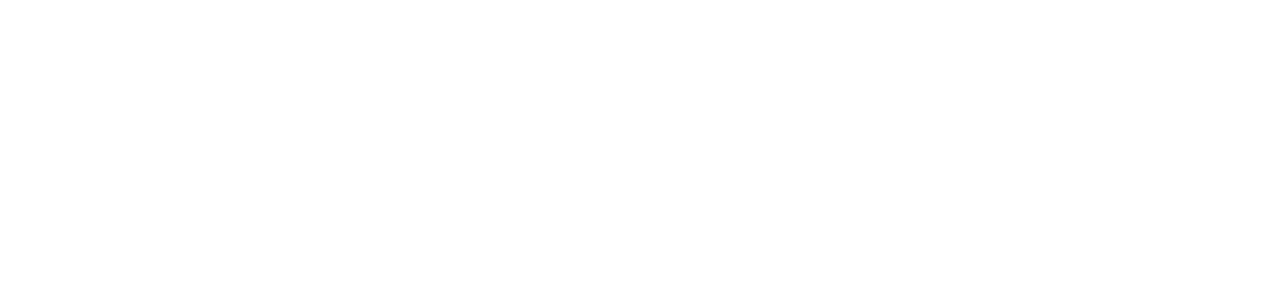
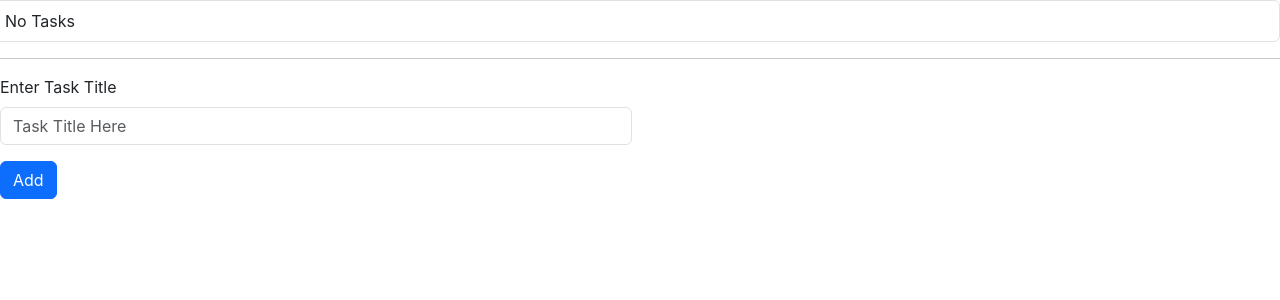
Before and after one commit to saurabhkdang/react-practice-projects, a React (Create React App) app: page / in a window 1280 px wide. Shown: the top 300 px of the page. Built offline with nearby package versions, Linux system fonts and the light colour scheme.

Commit message:
ToDo List till local storage manager

```diff
--- a/src/App.js
+++ b/src/App.js
@@ -1,6 +1,7 @@
 import './App.css';
 import CounterWithReducer from './components/CounterWithReducer';
 import CounterWithState from './components/CounterWithState';
+import ToDoList from './components/ToDoList';
 
 function App() {
 
@@ -9,6 +10,8 @@
       {/* <CounterWithState /> */}
       {/* Below component is with local storage */}
       {/* <CounterWithReducer/> */}
+
+      <ToDoList/>
     </div>
   );
 }
--- /dev/null
+++ b/src/components/ToDoList.js
@@ -0,0 +1,85 @@
+import React, { useState, useEffect } from 'react'
+import { v4 as uuidv4} from 'uuid'
+
+const completedStyle = {
+    textDecoration: 'line-through',
+    color: 'gray'
+};
+
+const ToDoList = () => {
+
+    const [tasks, setTasks] = useState(() => {
+        const storedTasks = localStorage.getItem("tasks");
+        return storedTasks ? JSON.parse(storedTasks) : [];
+    });
+    const [title, setTitle] = useState("");
+
+
+    useEffect(() => {
+        localStorage.setItem("tasks", JSON.stringify(tasks))
+    }, [tasks])
+
+    const addTask = () => {
+        if (title.trim() === "") return;
+        setTasks([...tasks, {id: uuidv4(), title, completed:false}])
+        setTitle('')
+    }
+
+    const markTask = (id) => {
+        const updatedTasks = tasks.map((task) => {
+            if (task.id === id) {
+                return { ...task, completed: !task.completed }; // create a new object
+            }
+            return task
+        })
+
+        setTasks(updatedTasks)
+    }
+
+    return (
+
+        <>
+            <div className='row'>
+                <ul className="list-group">
+                    {
+                        tasks.length >0 ? tasks.map((task, index) => (
+                            <li key={task.id} className={`list-group-item`}>
+                                <input
+                                className="form-check-input me-1"
+                                type="checkbox"
+                                onChange={() => markTask(task.id)}
+                                checked={task.completed}
+                                id={`task-${index}`}></input>
+                                <label
+                                className="form-check-label"
+                                htmlFor={`task-${index}`}
+                                style={task.completed?completedStyle:{}}
+                                >{task.title}</label>
+                            </li>
+                        )) : <li className="list-group-item">No Tasks</li>
+                    }
+                </ul>
+            </div>
+            <hr />
+            <form className="row g-3" onSubmit={(e) => e.preventDefault()}>
+                <div className="col-md-6">
+                    <label htmlFor="title" className="form-label">Enter Task Title</label>
+                    <input
+                    type="text"
+                    className="form-control"
+                    name='title'
+                    id="title"
+                    value={title}
+                    onChange={(e) => setTitle(e.target.value) }
+                    placeholder="Task Title Here"
+                    />
+                </div>
+                <div className="col-12">
+                    <button type="button" className="btn btn-primary" onClick={() => addTask()}>Add</button>
+                </div>
+            </form>
+        </>
+    )
+}
+
+export default ToDoList
```
